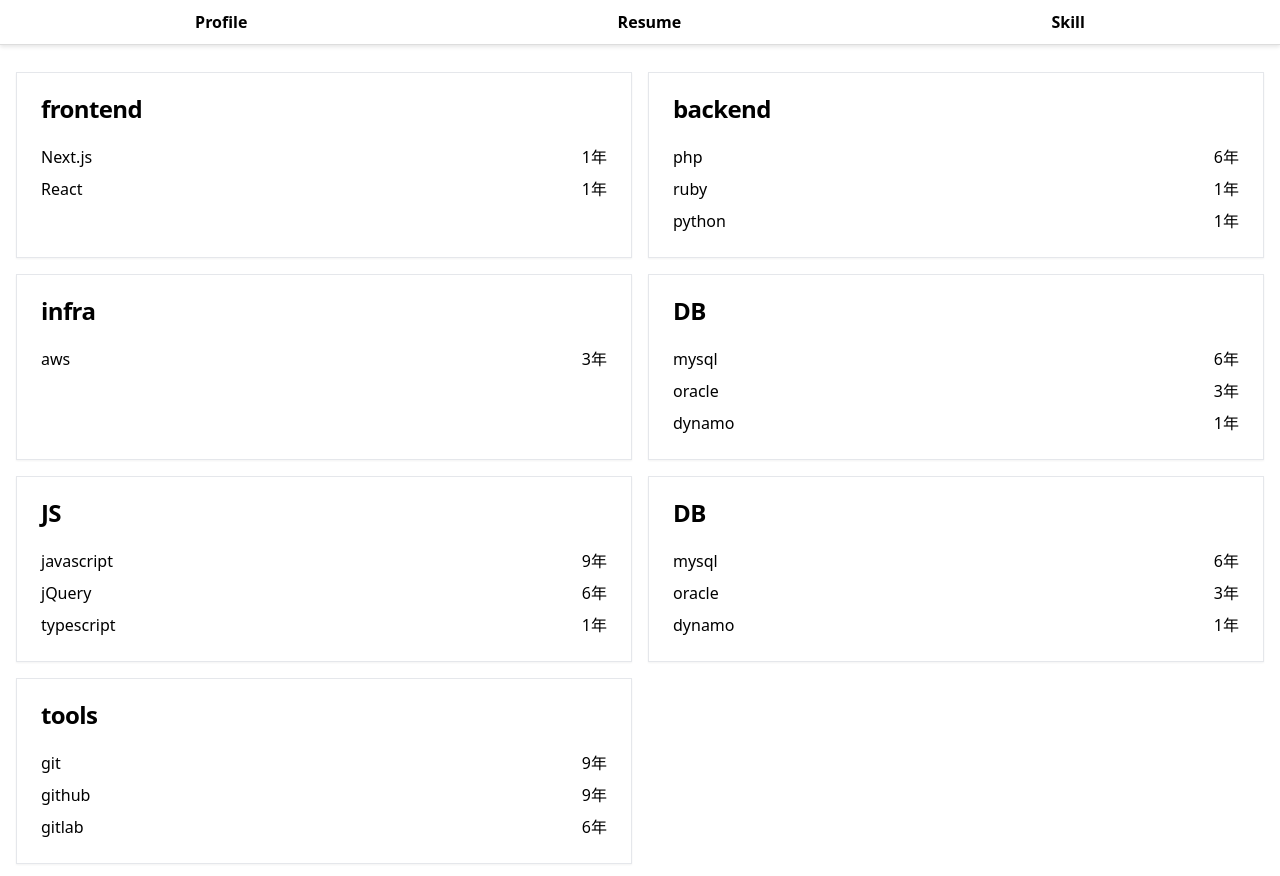
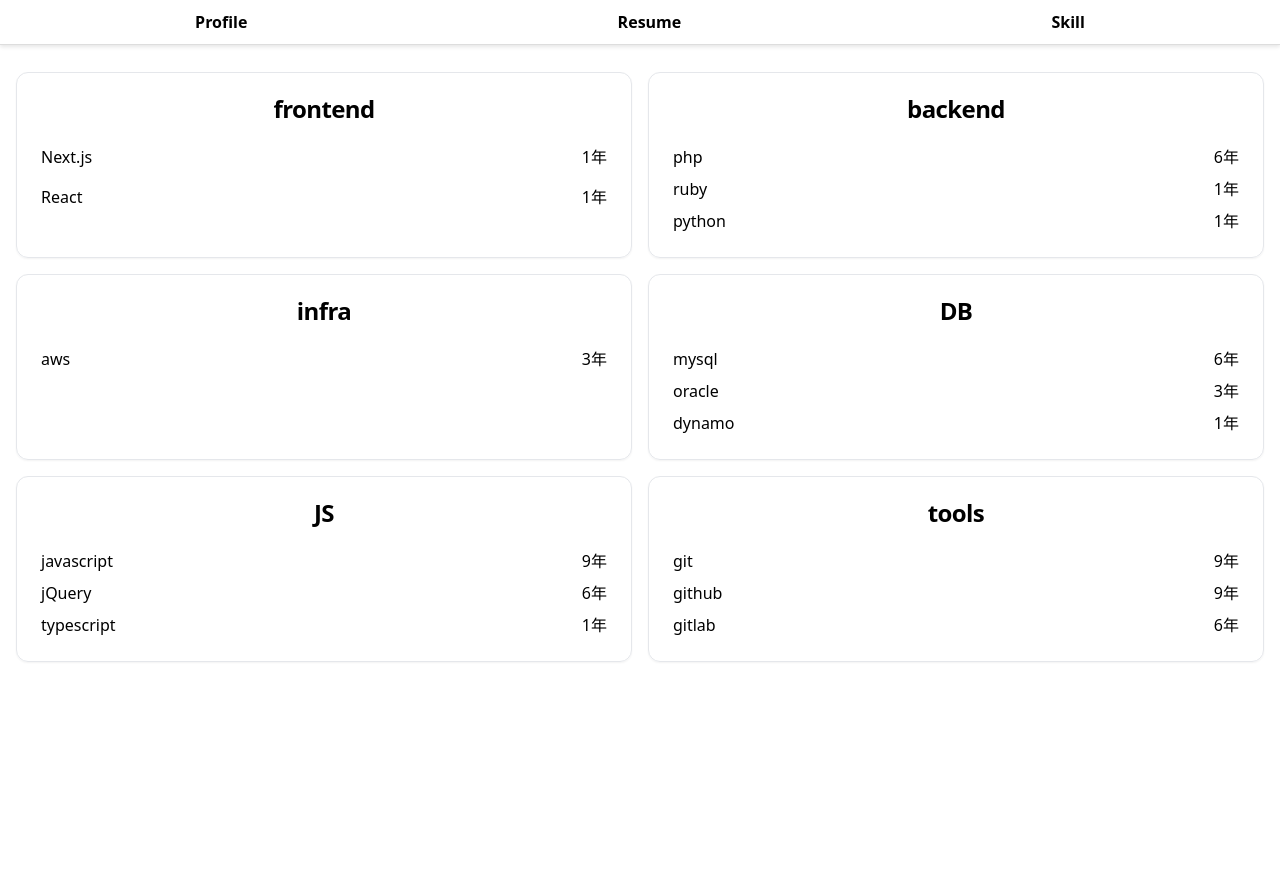
Before and after one commit to ayaaaka/Portfolio, a Next.js app: page /skill in a window 1280 px wide. Shown: the top 876 px of the page. After the commit the page ends 800 px from the top, so only its background shows below. Built offline with nearby package versions, Linux system fonts and the light colour scheme.

Commit message:
なんか変な線けした

```diff
--- a/src/app/globals.css
+++ b/src/app/globals.css
@@ -26,26 +26,11 @@
     --ring: 240 5.9% 10%;
     --radius: 0.5rem;
   }
-}
-
-@layer base {
-  * {
-    border-color: var(--border);
-  }
-
-  body {
-    background-color: var(--background);
-    color: var(--foreground);
-    font-family: var(--font-body);
-  }
-
-  h1, h2, h3, h4, h5, h6 {
-    font-family: var(--font-heading);
-  }
 } */
 
+
 .profile-titile {
-  font-family: "Rubik Scribble", system-ui;
+  font-family: "Bungee Shade", sans-serif;
   font-size: 60px;
   font-weight: bold;
   color: white;
--- a/src/app/resume/page.tsx
+++ b/src/app/resume/page.tsx
@@ -32,14 +32,14 @@
         </div>
       </div>
       <div className={styles.rightColumn}>
-        <div className={styles.workSummary}>
-        <h1>職務略歴</h1>
+        <div className="mb-4">
+          <h1>職務略歴</h1>
           <p>大学在学中、学校の勉強だけでなく実践的な経験を積みたいと思い、iOSエンジニアとしてアルバイトを始めました。</p>
           <p>その後、就職活動では裁量の大きさや職場環境を重視して現在の会社に入社。</p>
           <p>入社後は、不正対策を施したアフィリエイトシステムの構築や、外部ASPとの連携、外部のギフト発券サービスの組み込みなど、幅広いプロダクトを新卒時からリードしてきました。</p>
           <p>現在は、チームリーダーとしてマネジメント業務を行いながら、プロジェクトマネージャー（PM）としてプロジェクトを指揮し、プレイヤーとして実務もこなしています。</p>
         </div>
-        <div className={styles.workDetails}>
+        <div className="margin-5">
         <h1>職務詳細</h1>
           <WorkExperience
             year="2016"
--- a/src/app/skill/page.tsx
+++ b/src/app/skill/page.tsx
@@ -5,13 +5,13 @@
   return (
     <div className="flex flex-col items-center p-4 space-y-14">
       <Navbar />
-      <div className="grid grid-cols-1 gap-4 md:grid-cols-2 lg:grid-cols-2 w-full max-w-7xl">
+      <div className="grid gap-4 md:grid-cols-2 w-full">
       <Card className="w-full">
           <CardHeader>
             <CardTitle>frontend</CardTitle>
           </CardHeader>
           <CardContent>
-            <div className="space-y-2">
+            <div className="space-y-4">
               <div className="flex justify-between">
                 <span>Next.js</span>
                 <span>1年</span>
@@ -99,27 +99,6 @@
         </Card>
         <Card className="w-full">
           <CardHeader>
-            <CardTitle>DB</CardTitle>
-          </CardHeader>
-          <CardContent>
-            <div className="space-y-2">
-              <div className="flex justify-between">
-                <span>mysql</span>
-                <span>6年</span>
-              </div>
-              <div className="flex justify-between">
-                <span>oracle</span>
-                <span>3年</span>
-              </div>
-              <div className="flex justify-between">
-                <span>dynamo</span>
-                <span>1年</span>
-              </div>
-            </div>
-          </CardContent>
-        </Card>
-        <Card className="w-full">
-          <CardHeader>
             <CardTitle>tools</CardTitle>
           </CardHeader>
           <CardContent>
--- a/src/components/WorkExperience.js
+++ b/src/components/WorkExperience.js
@@ -2,7 +2,6 @@
 
 const WorkExperience = ({ year, company, role, details }) => {
   return (
-    //TODO: styleで指定してるところどうにかしたい
     <div className="flex mb-10 work-experience" style={{marginTop: '40px'}}>
       <div className="flex-shrink-0 w-16 text-right pr-4">
         <span className="text-xl font-semibold">{year}</span>
--- a/src/components/ui/card.tsx
+++ b/src/components/ui/card.tsx
@@ -9,7 +9,7 @@
   <div
     ref={ref}
     className={cn(
-      "rounded-lg border bg-card text-card-foreground shadow-sm",
+      "rounded-xl border bg-card text-card-foreground shadow-sm",
       className
     )}
     {...props}
@@ -36,7 +36,7 @@
   <h3
     ref={ref}
     className={cn(
-      "text-2xl font-semibold leading-none tracking-tight",
+      "text-2xl font-semibold leading-none tracking-tight text-center",
       className
     )}
     {...props}
```
Also changed, not shown: src/styles/Resume.module.scss (+0 -13 lines), src/styles/resume.css (added).
